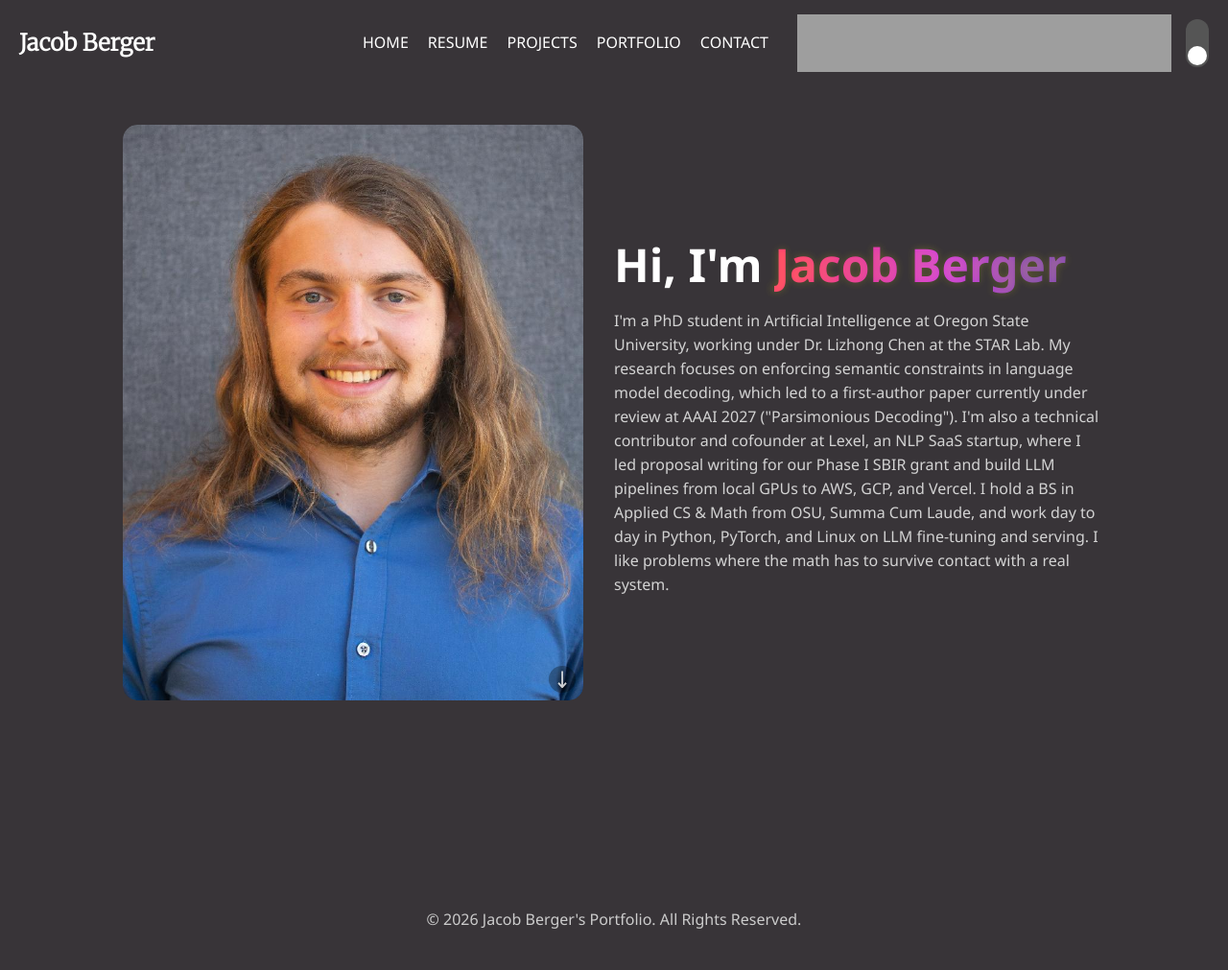
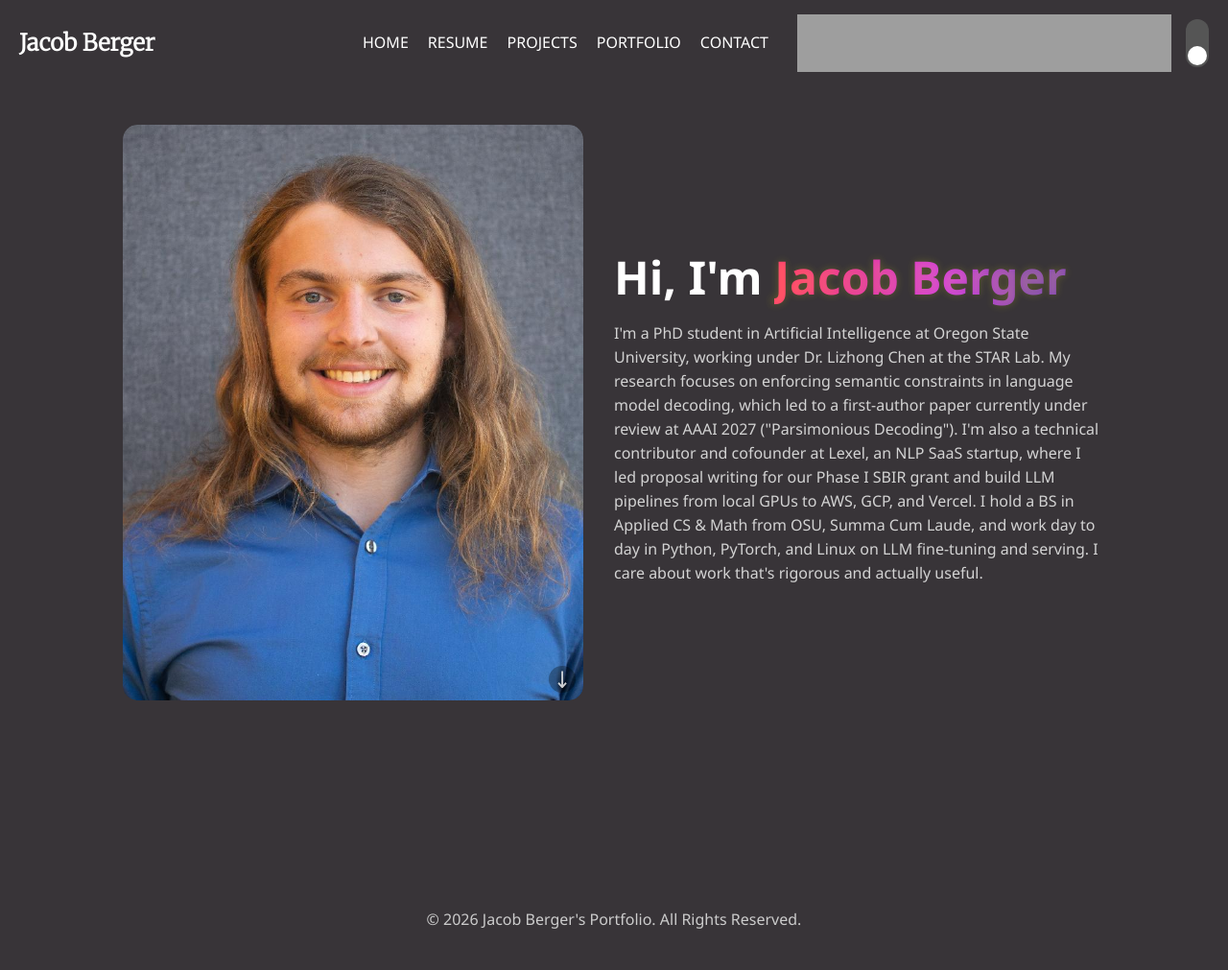
Before and after one commit to bergerjacob/bergerj-website, a Jekyll site: the page built from index.html, in a window 1280 px wide. Shown: the whole page at 96% size. Built offline with Jekyll 4.4.1, drawn with Linux system fonts in a browser that asks for light colours.

Commit message:
home: simpler closing line

```diff
--- a/index.html
+++ b/index.html
@@ -10,7 +10,7 @@
     <div class="text-container">
         <h2 class="description">Hi, I'm <span class="rainbow-text">Jacob Berger</span></h2>
         <p class="description">
-            I'm a PhD student in Artificial Intelligence at Oregon State University, working under Dr. Lizhong Chen at the STAR Lab. My research focuses on enforcing semantic constraints in language model decoding, which led to a first-author paper currently under review at AAAI 2027 ("Parsimonious Decoding"). I'm also a technical contributor and cofounder at Lexel, an NLP SaaS startup, where I led proposal writing for our Phase I SBIR grant and build LLM pipelines from local GPUs to AWS, GCP, and Vercel. I hold a BS in Applied CS & Math from OSU, Summa Cum Laude, and work day to day in Python, PyTorch, and Linux on LLM fine-tuning and serving. I like problems where the math has to survive contact with a real system.
+            I'm a PhD student in Artificial Intelligence at Oregon State University, working under Dr. Lizhong Chen at the STAR Lab. My research focuses on enforcing semantic constraints in language model decoding, which led to a first-author paper currently under review at AAAI 2027 ("Parsimonious Decoding"). I'm also a technical contributor and cofounder at Lexel, an NLP SaaS startup, where I led proposal writing for our Phase I SBIR grant and build LLM pipelines from local GPUs to AWS, GCP, and Vercel. I hold a BS in Applied CS & Math from OSU, Summa Cum Laude, and work day to day in Python, PyTorch, and Linux on LLM fine-tuning and serving. I care about work that's rigorous and actually useful.
         </p>
     </div>
 </div>
```
